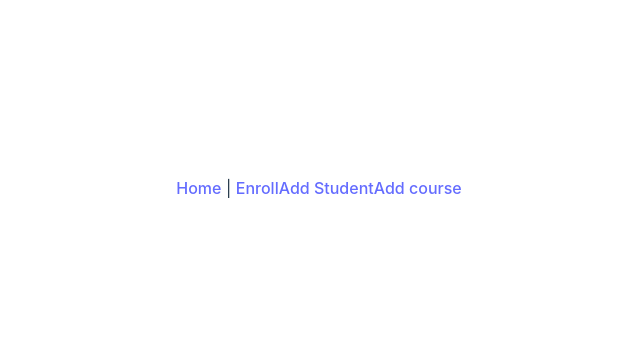
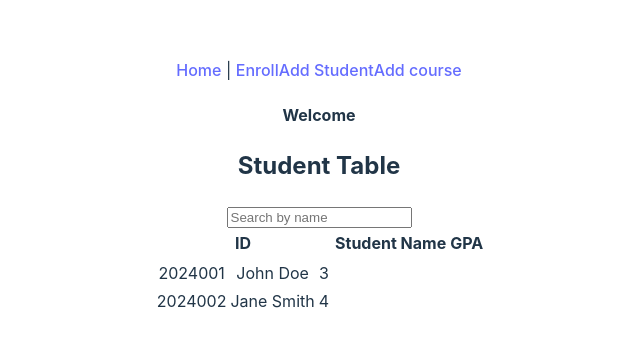
Before and after one commit to salmanbuali/vue-hackathon-frontend, a Vue app: page / in a window 1280 px wide. Shown: the part 212-558 px from the top of the page, without its empty margins (321-961 px from the left). Built offline with nearby package versions, Linux system fonts and the light colour scheme.

Commit message:
added search bar

```diff
--- a/src/pages/HomePage.vue
+++ b/src/pages/HomePage.vue
@@ -1,11 +1,61 @@
 <script>
 export default {
-
+  name: "HomePage",
+  data: () => ({
+    students: [
+      { name: "John Doe", gpa: 3.0, id: 2024001 },
+      { name: "Jane Smith", gpa: 4.0, id: 2024002 },
+    ],
+    filteredStudentsData: [],
+    search: null,
+  }),
+  methods: {
+    filteredStudents() {
+      console.log("search")
+      const searchTerm = this.search.toLowerCase()
+      this.filteredStudentsData = this.students.filter((student) =>
+        student.name.toLowerCase().includes(searchTerm)
+      )
+    },
+  },
 }
 </script>
 
+<template>
+  <div>
+    <h4>Welcome</h4>
 
-<template>
+    <h2>Student Table</h2>
+    <input
+      @input="filteredStudents"
+      v-model="search"
+      placeholder="Search by name"
+    />
 
-
+    <table>
+      <thead>
+        <tr>
+          <th>ID</th>
+          <th>Student Name</th>
+          <th>GPA</th>
+        </tr>
+      </thead>
+      <tbody>
+        <div v-if="this.search">
+          <tr v-for="(student, index) in this.filteredStudentsData" :key="index">
+            <td>{{ student.id }}</td>
+            <td>{{ student.name }}</td>
+            <td>{{ student.gpa }}</td>
+          </tr>
+        </div>
+        <div v-else>
+          <tr v-for="(student, index) in students" :key="index">
+            <td>{{ student.id }}</td>
+            <td>{{ student.name }}</td>
+            <td>{{ student.gpa }}</td>
+          </tr>
+        </div>
+      </tbody>
+    </table>
+  </div>
 </template>
```
